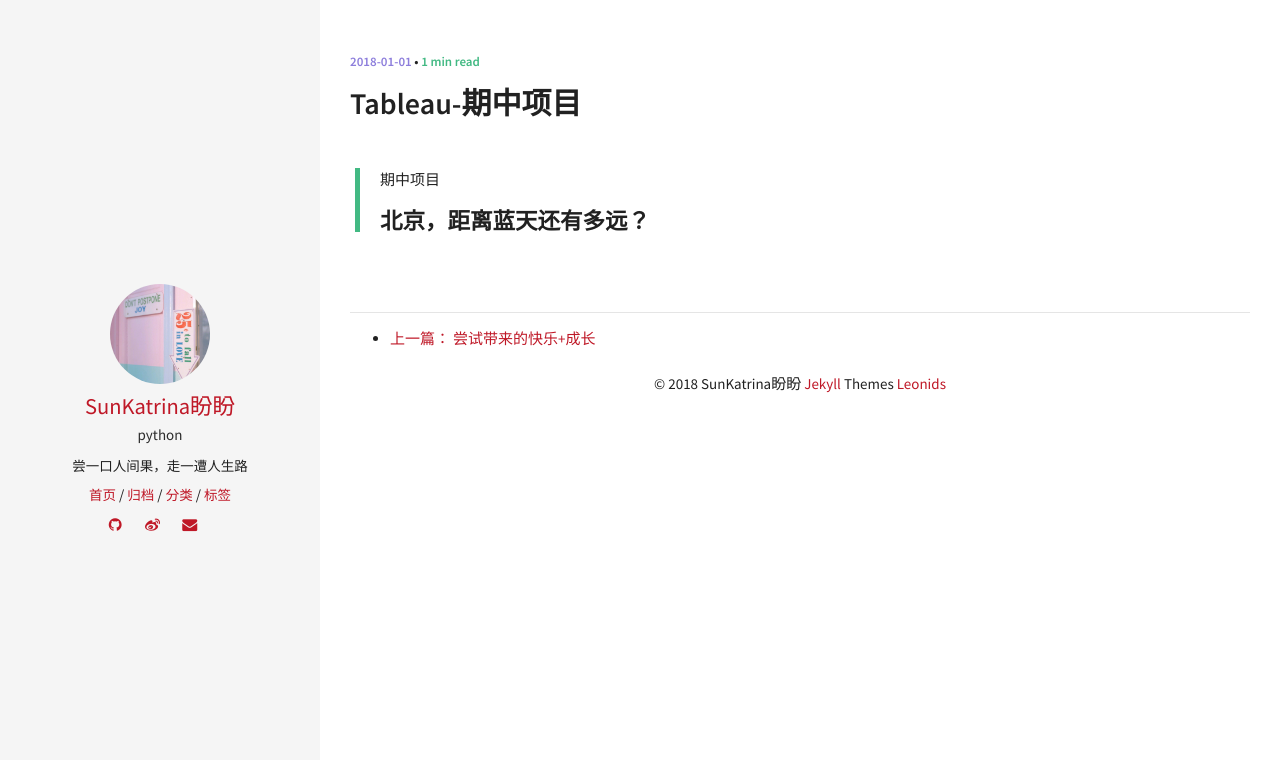
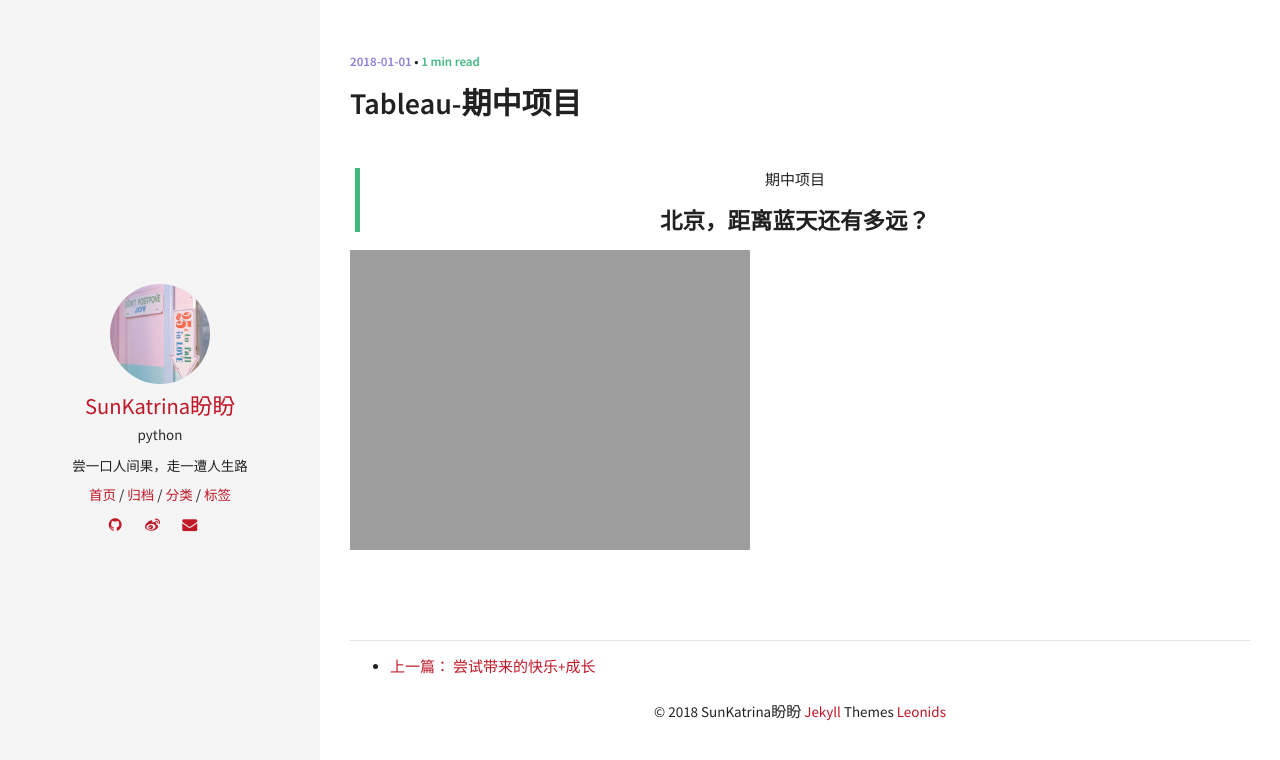
Before and after one commit to sunsipan/sunsipan.github.io, a Jekyll site: the page built from _posts/2018-1-1-middle-term.md, in a window 1280 px wide. Shown: the top 760 px of the page. Built offline with Jekyll 4.4.1, drawn with Linux system fonts in a browser that asks for light colours; comment, search, counter and statistics services are not loaded.

Commit message:
Update 2018-1-1-middle-term.md

```diff
--- a/_posts/2018-1-1-middle-term.md
+++ b/_posts/2018-1-1-middle-term.md
@@ -8,3 +8,5 @@
 ---
 > 期中项目
 ### [北京，距离蓝天还有多远？](https://sunsipan.github.io/middle-term/Tableau.html)
+{: .center}
+![beijingsky]({{ site.url }}/assets/blogImg/beijingsky.jpg)
```
